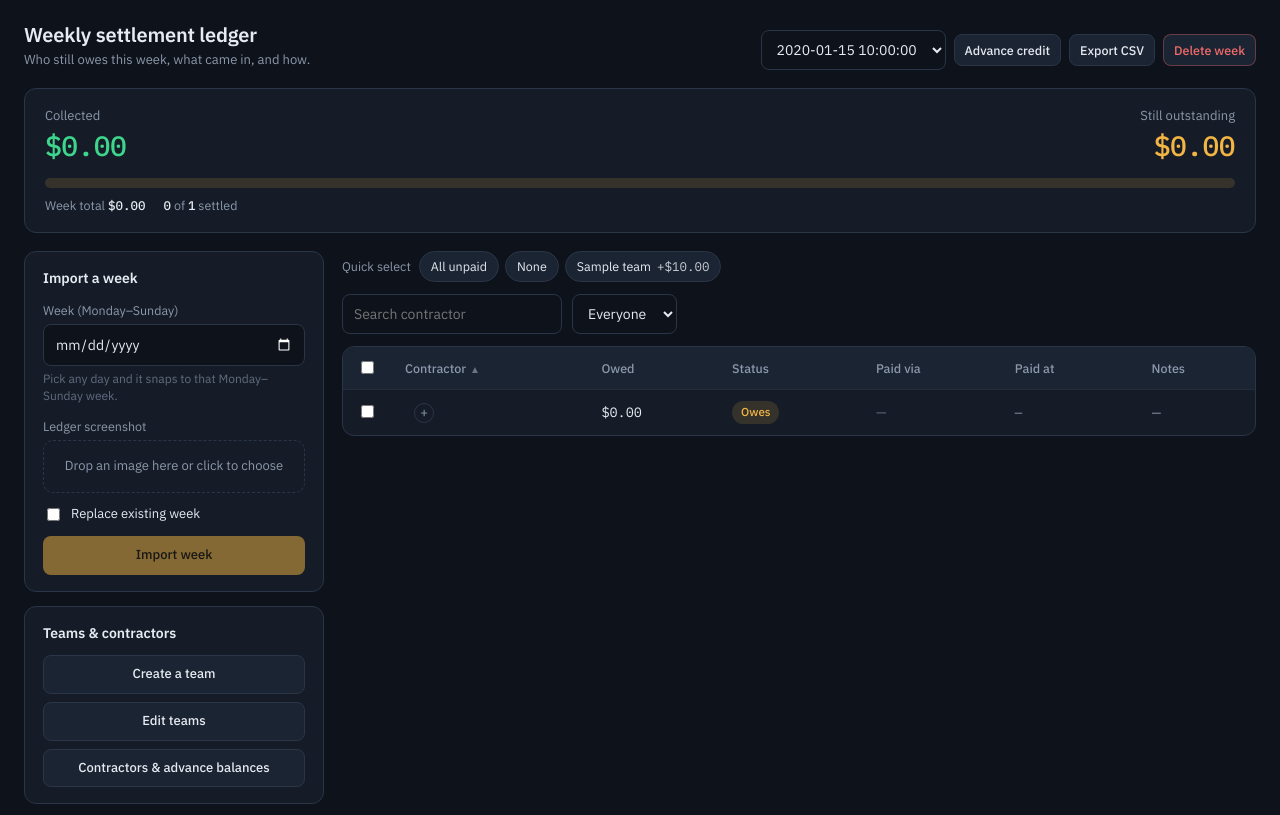
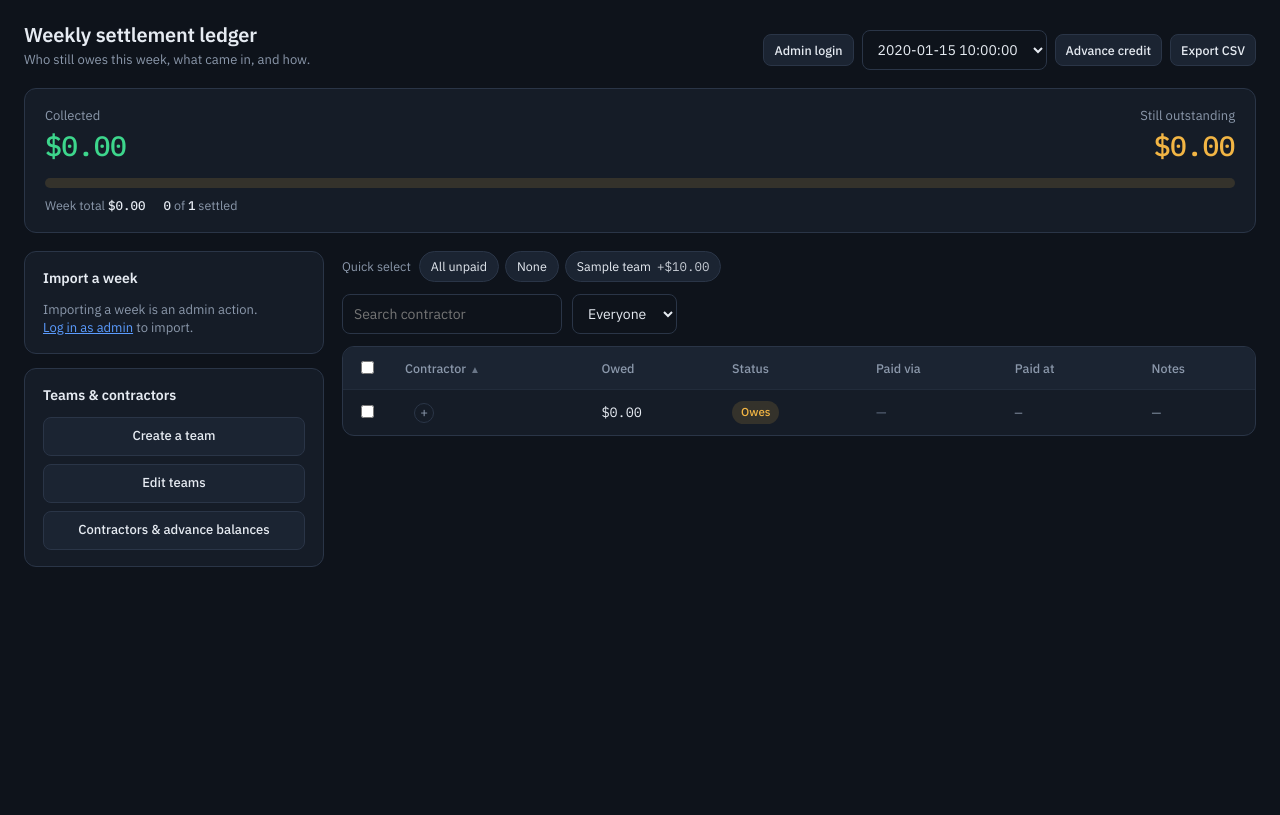
Before and after one commit to CheapBlueG/contractor-payout-app, a FastAPI app: page / in a window 1280 px wide. Shown: the top 815 px of the page. After the commit the page ends 567 px from the top, so only its background shows below. Run offline with FastAPI, Linux system fonts and the light colour scheme; a database or web service that is not in the repository returns one stand-in record (values such as "Sample title"); some libraries are stand-ins or nearby versions.

Commit message:
Update index.html

```diff
--- a/templates/index.html
+++ b/templates/index.html
@@ -167,12 +167,15 @@ tr.paid td .name{color:var(--text)}
       <div class="sub">Who still owes this week, what came in, and how.</div>
     </div>
     <div class="week-controls">
+      <template x-if="!isAdmin"><button class="btn sm" @click="adminModal.open=true" title="Unlock admin-only actions">Admin login</button></template>
+      <template x-if="isAdmin"><span class="chip on" style="cursor:default">Admin</span></template>
+      <template x-if="isAdmin"><button class="btn sm" @click="adminLogout()">Log out</button></template>
       <select style="width:auto" x-model="selectedWeek" @change="loadWeek(selectedWeek)">
         <template x-for="w in weeks" :key="w"><option :value="w" x-text="w"></option></template>
       </select>
       <button class="btn sm" @click="openAdvance()">Advance credit</button>
       <a class="btn sm" x-show="selectedWeek" :href="'/api/export-csv?week_date='+encodeURIComponent(selectedWeek)">Export CSV</a>
-      <button class="btn sm danger" x-show="selectedWeek" @click="deleteCurrentWeek()">Delete week</button>
+      <button class="btn sm danger" x-show="selectedWeek && isAdmin" @click="deleteCurrentWeek()">Delete week</button>
     </div>
   </div>
 
@@ -192,7 +195,11 @@ tr.paid td .name{color:var(--text)}
 
   <div class="grid">
     <div>
-      <div class="card">
+      <div class="card" x-show="!isAdmin">
+        <h2>Import a week</h2>
+        <p class="hint" style="font-size:13px;color:var(--muted);margin:0">Importing a week is an admin action. <button class="linkish" @click="adminModal.open=true">Log in as admin</button> to import.</p>
+      </div>
+      <div class="card" x-show="isAdmin">
         <h2>Import a week</h2>
         <div class="field">
           <label>Week (Monday–Sunday)</label>
@@ -368,7 +375,8 @@ tr.paid td .name{color:var(--text)}
         <template x-if="manualDiff<-0.009"><span>That's <b class="mono" x-text="fmt(-manualDiff)"></b> short — you'll be asked to confirm.</span></template>
         <template x-if="Math.abs(manualDiff)<=0.009"><span>Matches what's due.</span></template>
       </div>
-      <label class="check field" x-show="selectedContractorCount===1 && manualDiff>0.009"><input type="checkbox" x-model="manual.bankExcess"> Keep the extra <b class="mono" x-text="fmt(manualDiff)"></b> on their advance balance</label>
+      <label class="check field" x-show="isAdmin && selectedContractorCount===1 && manualDiff>0.009"><input type="checkbox" x-model="manual.bankExcess"> Keep the extra <b class="mono" x-text="fmt(manualDiff)"></b> on their advance balance</label>
+      <div class="hint" x-show="!isAdmin && selectedContractorCount===1 && manualDiff>0.009">Banking the extra as advance credit is an admin action; it'll be noted on the row instead.</div>
       <div class="actions">
         <button class="btn primary" :disabled="manual.busy||!manual.amount" @click="markPaidManual()" x-text="manual.busy?'Saving…':'Record payment'"></button>
       </div>
@@ -458,7 +466,7 @@ tr.paid td .name{color:var(--text)}
       <div><div class="l">Received</div><div class="v" x-text="fmt(mismatch.receivedUsd)"></div></div>
       <div><div class="l" x-text="mismatch.difference<0?'Short by':'Over by'"></div><div class="v" :style="mismatch.difference<0?'color:var(--red)':'color:var(--amber)'" x-text="fmt(Math.abs(mismatch.difference))"></div></div>
     </div>
-    <label class="check field" x-show="mismatch.difference>0 && mismatch.singleContractor"><input type="checkbox" x-model="mismatch.bankExcess"> Keep the extra <b x-text="fmt(mismatch.difference)"></b> on their advance balance</label>
+    <label class="check field" x-show="isAdmin && mismatch.difference>0 && mismatch.singleContractor"><input type="checkbox" x-model="mismatch.bankExcess"> Keep the extra <b x-text="fmt(mismatch.difference)"></b> on their advance balance</label>
     <div class="hint" x-show="mismatch.difference>0 && !mismatch.singleContractor">Several contractors are in this selection, so the extra can't go on one balance — it'll be noted instead.</div>
     <div class="field" style="margin-top:8px">
       <label>Note (saved on the rows)</label>
@@ -544,7 +552,7 @@ tr.paid td .name{color:var(--text)}
           <div style="display:flex;justify-content:space-between;align-items:center;margin-bottom:8px;gap:10px;flex-wrap:wrap">
             <div><strong x-text="team.name"></strong>
               <span class="credit-pill" x-show="Number(team.credit_balance)>0" x-text="fmt(team.credit_balance)+' advance'"></span></div>
-            <button class="btn sm danger" @click="deleteTeam(team)">Delete team</button>
+            <button class="btn sm danger" x-show="isAdmin" @click="deleteTeam(team)">Delete team</button>
           </div>
           <div class="row2" style="margin-bottom:10px">
             <input type="number" step="0.01" min="0" x-model="team.pendingCredit" placeholder="Team sent extra (USD)">
@@ -579,8 +587,8 @@ tr.paid td .name{color:var(--text)}
             <tr>
               <td><button class="name" @click="contractorModal.open=false;openHistory(c.id,c.name)" x-text="c.name"></button><span x-show="c.is_waived" class="credit-pill" style="background:#5F6C80;color:#fff" title="Payments waived">waived</span></td>
               <td class="amt" :style="Number(c.credit_balance)>0?'color:var(--amber)':'color:var(--faint)'" x-text="fmt(c.credit_balance)"></td>
-              <td><button class="btn sm" @click="toggleWaive(c)" x-text="c.is_waived?'Waived — turn off':'Waive'"></button></td>
-              <td style="text-align:right"><button class="btn sm danger" @click="deleteContractor(c.id,c.name)">Delete</button></td>
+              <td><button class="btn sm" x-show="isAdmin" @click="toggleWaive(c)" x-text="c.is_waived?'Waived — turn off':'Waive'"></button><span x-show="!isAdmin" style="color:var(--faint);font-size:12px">admin only</span></td>
+              <td style="text-align:right"><button class="btn sm danger" x-show="isAdmin" @click="deleteContractor(c.id,c.name)">Delete</button></td>
             </tr>
           </template>
         </tbody>
@@ -604,7 +612,7 @@ tr.paid td .name{color:var(--text)}
         <div class="card" style="margin:0 0 12px;background:var(--ink);display:flex;justify-content:space-between;align-items:center;gap:12px;flex-wrap:wrap">
           <div><strong x-text="history.isWaived?'Payments are waived':'Payments not waived'"></strong>
             <div class="hint" style="margin-top:2px" x-text="history.isWaived?'Imported rows auto-settle at $0 owed.':'This contractor is billed normally.'"></div></div>
-          <button class="btn sm" @click="toggleWaiveHistory()" x-text="history.isWaived?'Turn off waive':'Waive payments'"></button>
+          <button class="btn sm" x-show="isAdmin" @click="toggleWaiveHistory()" x-text="history.isWaived?'Turn off waive':'Waive payments'"></button><span x-show="!isAdmin" style="color:var(--faint);font-size:12px">admin only</span>
         </div>
         <div class="card" style="margin:0 0 12px;background:var(--ink)">
           <h2 style="font-size:13px">They sent extra</h2>
@@ -657,6 +665,21 @@ tr.paid td .name{color:var(--text)}
   </div>
 </div>
 
+<div class="overlay" x-show="adminModal.open" x-cloak @keydown.escape.window="adminModal.open=false">
+  <div class="modal" style="max-width:380px">
+    <div class="mhead"><h3>Admin login</h3><button class="x" @click="adminModal.open=false">✕</button></div>
+    <p style="color:var(--muted);margin:0 0 12px;font-size:13px">Unlocks importing, deletes, waive, and banking advance credit. Stays unlocked until you log out or close the tab.</p>
+    <div class="field">
+      <label>Password</label>
+      <input type="password" x-model="adminModal.password" @keydown.enter="adminLogin()" placeholder="Admin password" autofocus>
+    </div>
+    <div class="actions">
+      <button class="btn primary" :disabled="adminModal.busy||!adminModal.password" @click="adminLogin()" x-text="adminModal.busy?'Checking…':'Log in'"></button>
+      <button class="btn" @click="adminModal.open=false">Cancel</button>
+    </div>
+  </div>
+</div>
+
 <div class="toasts">
   <template x-for="t in toasts" :key="t.id"><div class="toast" :class="t.type" x-text="t.message"></div></template>
 </div>
@@ -681,6 +704,7 @@ function app(){
     selectedWeek: (document.getElementById('selected-week-data')?.textContent||'').trim(),
 
     selectedIds:[], filters:{search:'',status:'all',team:''}, sortKey:'contractor', sortDir:'asc', toasts:[],
+    isAdmin:false, adminToken:'', adminModal:{open:false,password:'',busy:false},
     upload:{pickedDate:'',weekDate:'',overwrite:false,file:null,fileName:'',previewSrc:null,dragOver:false,busy:false},
     pay:{open:false,tab:'crypto'},
     crypto:{symbol:'BTC',txInput:'',busy:false},
@@ -694,7 +718,26 @@ function app(){
     teamModal:{open:false,name:'',members:[]}, teamsModal:{open:false}, contractorModal:{open:false},
     history:{open:false,loading:false,id:null,name:'',totalOwed:0,totalPaid:0,creditBalance:0,isWaived:false,rows:[],credits:[],advanceAmount:'',advanceNote:''},
 
-    init(){ this.$watch('selectedIds',()=>this.debouncedRefreshEstimate()); },
+    init(){
+      this.$watch('selectedIds',()=>this.debouncedRefreshEstimate());
+      // sessionStorage clears when the tab closes, so admin never persists
+      // beyond the browsing session — matches "until logout or tab close".
+      try{ this.adminToken = sessionStorage.getItem('adminToken')||''; }catch(_){}
+      if(this.adminToken) this.verifyAdmin();
+    },
+    async verifyAdmin(){
+      try{ const res=await fetch('/api/admin/check',{headers:{'X-Admin-Token':this.adminToken}}); const d=await res.json();
+        this.isAdmin=!!d.is_admin; if(!d.is_admin){ this.adminToken=''; try{sessionStorage.removeItem('adminToken');}catch(_){} }
+      }catch(e){ this.isAdmin=false; }
+    },
+    async adminLogin(){
+      if(!this.adminModal.password) return; this.adminModal.busy=true;
+      try{ const res=await fetch('/api/admin/login',{method:'POST',headers:{'Content-Type':'application/json'},body:JSON.stringify({password:this.adminModal.password})}); const d=await res.json();
+        if(res.ok&&d.status==='success'){ this.adminToken=d.token; this.isAdmin=true; try{sessionStorage.setItem('adminToken',d.token);}catch(_){} this.adminModal={open:false,password:'',busy:false}; this.notify('Admin unlocked.','success'); }
+        else this.notify(d.message||'Wrong password.','error');
+      }catch(e){ this.notify('Network error.','error'); } finally{ this.adminModal.busy=false; }
+    },
+    adminLogout(){ this.adminToken=''; this.isAdmin=false; try{sessionStorage.removeItem('adminToken');}catch(_){} this.notify('Logged out of admin.','info'); },
 
     fmt(v){ const n=Number(v||0); return '$'+n.toLocaleString('en-US',{minimumFractionDigits:2,maximumFractionDigits:2}); },
     isPaid(s){ const u=(s||'').toUpperCase(); return u==='PAID'||u==='MANUALLY_PAID'; },
@@ -708,7 +751,7 @@ function app(){
     async copyText(t){ try{ await navigator.clipboard.writeText(t); this.notify('Copied.','success'); }catch(e){ this.notify("Couldn't copy — select it manually.",'error'); } },
     async fetchWithTimeout(url,options={},timeoutMs=60000){ const c=new AbortController(); const t=setTimeout(()=>c.abort(),timeoutMs);
       try{ return await fetch(url,{...options,signal:c.signal}); } finally{ clearTimeout(t); } },
-    post(url,body){ return this.fetchWithTimeout(url,{method:'POST',headers:{'Content-Type':'application/json'},body:JSON.stringify(body)}); },
+    post(url,body){ const headers={'Content-Type':'application/json'}; if(this.adminToken) headers['X-Admin-Token']=this.adminToken; return this.fetchWithTimeout(url,{method:'POST',headers,body:JSON.stringify(body)}); },
 
     get filteredLedgers(){
       let rows=this.ledgers.slice();
@@ -795,7 +838,8 @@ function app(){
     async submitUpload(){
       const fd=new FormData(); fd.append('file',this.upload.file); fd.append('week_date',this.upload.weekDate.trim()); fd.append('overwrite',this.upload.overwrite);
       this.upload.busy=true;
-      try{ const res=await this.fetchWithTimeout('/api/upload',{method:'POST',body:fd},120000); const d=await res.json();
+      try{ const upHeaders={}; if(this.adminToken) upHeaders['X-Admin-Token']=this.adminToken;
+        const res=await this.fetchWithTimeout('/api/upload',{method:'POST',body:fd,headers:upHeaders},120000); const d=await res.json();
         if(res.ok&&d.status==='success'){ this.notify(`Imported ${d.extracted_count} rows.`,'success'); if(!this.weeks.includes(d.week_date)) this.weeks.unshift(d.week_date); await this.loadWeek(d.week_date); this.resetUpload(); }
         else if(d.status==='approval_required'){ this.approval={open:true,weekDate:d.week_date,overwrite:d.overwrite,records:d.records,unknown:d.unknown_contractors,existing:d.existing_contractors,mappings:{}}; }
         else this.notify(d.message||"Couldn't read that image.",'error');
```
